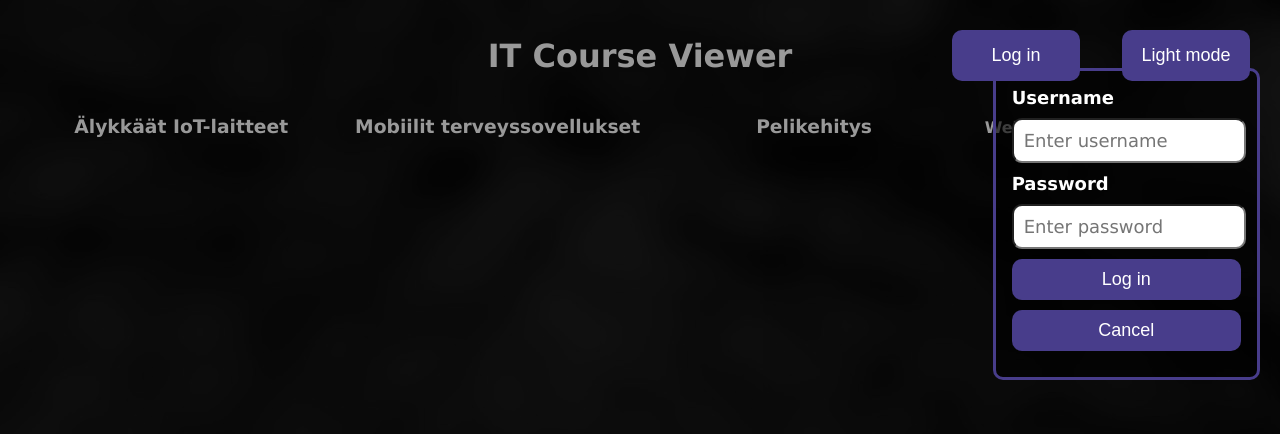
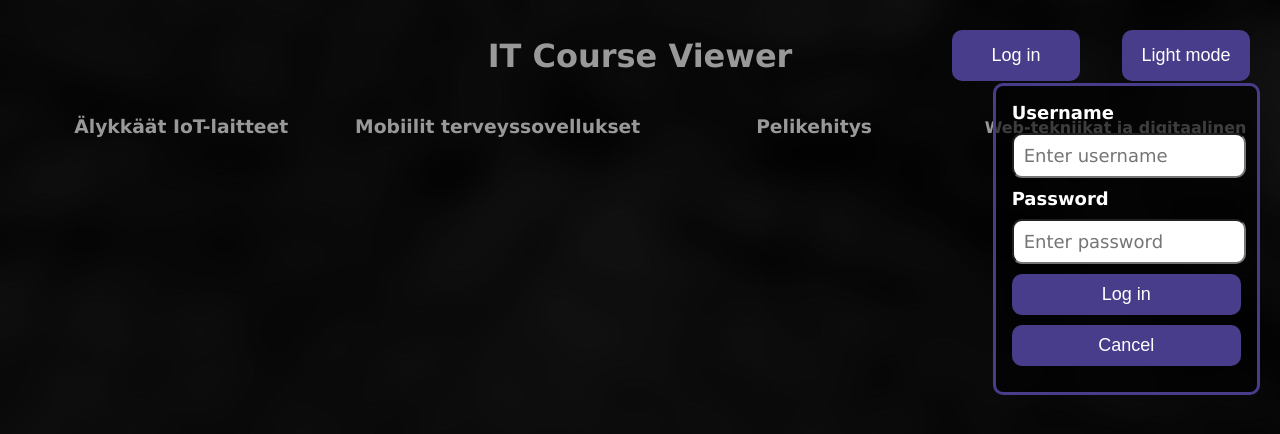
Before and after one commit to Dedasse/mswa, a plain HTML site: page FrontEnd/courses_new.html in a window 1280 px wide. Both pictures are taken after a click on the button "Log in". Drawn offline with Linux system fonts and the light colour scheme; no server answers.

Commit message:
changes for the sake of changes

```diff
--- a/FrontEnd/courses_new.html
+++ b/FrontEnd/courses_new.html
@@ -183,7 +183,7 @@
 
 <div id="id01" class="modal">
 
-    <form class="modal-content animate" action="/action_page.php">
+    <form class="modal-content animate" action="courses_light.html">
 
         <div class="container">
             <label for="uname"><b>Username</b></label>
--- a/FrontEnd/styles_new.css
+++ b/FrontEnd/styles_new.css
@@ -340,7 +340,7 @@ img {
 
 .modal-content {
     background-color: rgba(0,0,0,0.6);
-    margin: 0.6% 77.55% auto;
+    margin: 1.8% 77.55% auto;
     border: 3px solid darkslateblue;
     width: 20.4%;
     border-radius: 10px;
--- a/FrontEnd/styles_new_light.css
+++ b/FrontEnd/styles_new_light.css
@@ -3,7 +3,7 @@ body {
     padding: 0;
     font-family: Verdana;
     background-color: white;
-    background-image: url('images/metropolia_kesa5.jpg');
+    background-image: url('images/metropolia_kesa6.jpg');
     background-repeat: no-repeat;
     background-attachment: fixed;
 }
@@ -339,7 +339,7 @@ img {
 
 .modal-content {
     background-color: rgba(256, 256, 256, 0.6);
-    margin: 0.6% 77.55% auto;
+    margin: 1.8% 77.55% auto;
     border: 3px solid darkslateblue;
     width: 20.4%;
     border-radius: 10px;
```
Also changed, not shown: FrontEnd/images/metropolia_kesa6.jpg (added).
